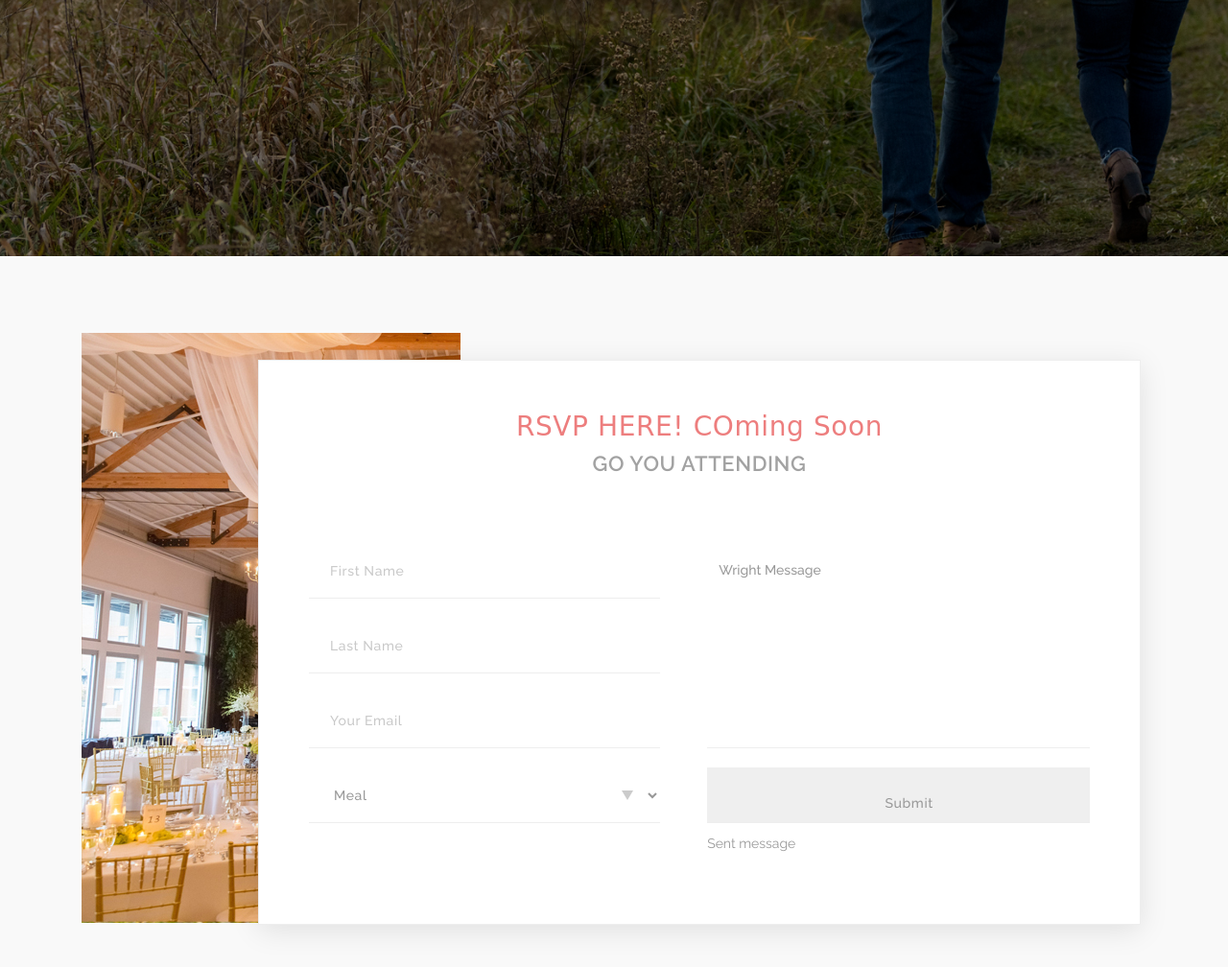
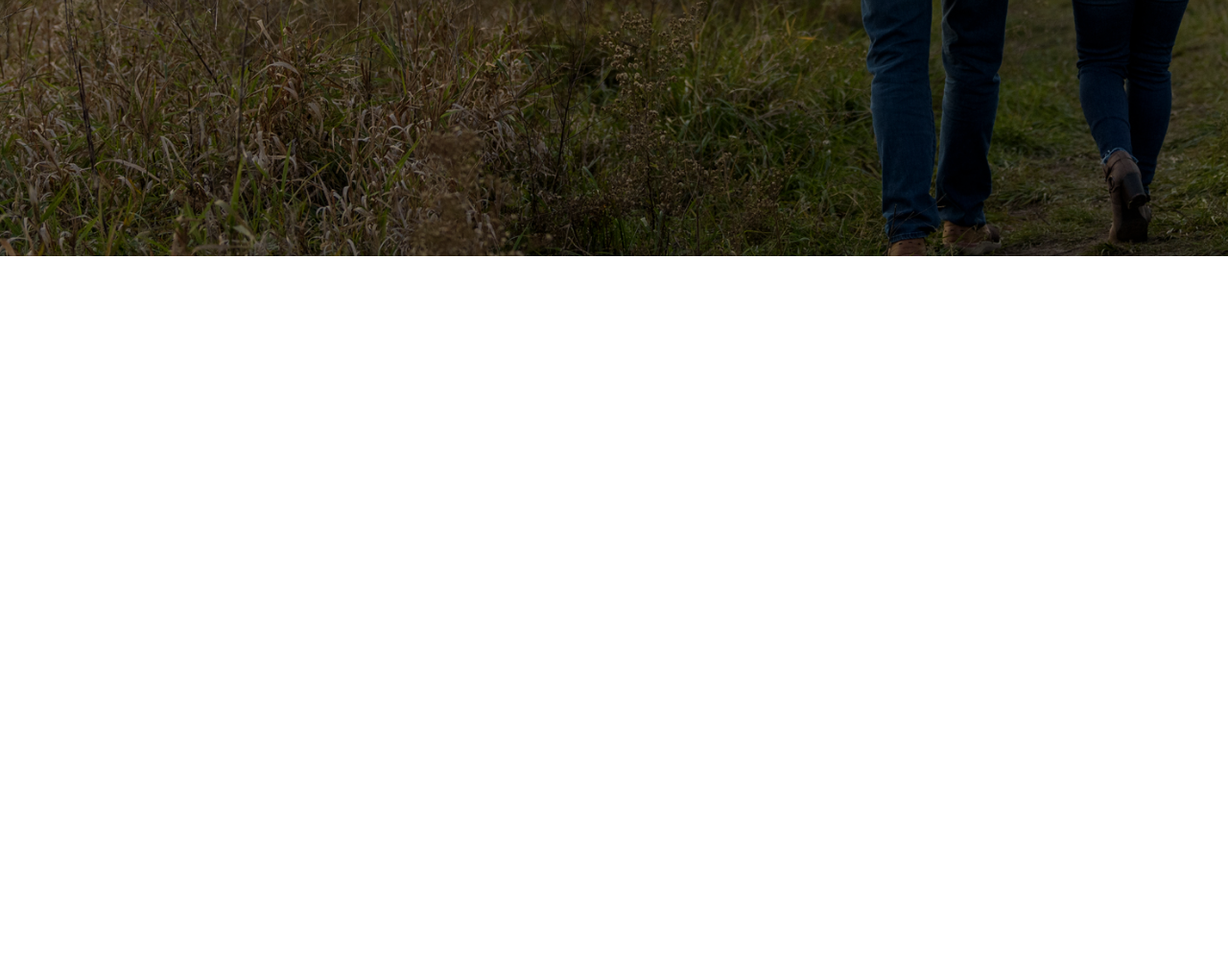
Before and after one commit to marconotpolo1/WeddingWebsite, a plain HTML site: page index.html in a window 1280 px wide. Shown: the part 6096-7104 px from the top of the page at 96% size. After the commit the page ends 6363 px from the top, so only its background shows below. Drawn offline with Linux system fonts and the light colour scheme; a web font is replaced by a local one.

Commit message:
fix problems with markup

```diff
--- a/index.html
+++ b/index.html
@@ -5,9 +5,6 @@
     <!-- Required meta tags -->
     <meta charset="utf-8">
     <meta name="description" content="" />
-    <meta name="keywords"
-    content="creative, portfolio, agency, template, theme, designed, html5, html, css3, responsive, onepage" />
-    <meta name="author" content="Set Private Limited" />
     <meta name="viewport" content="width=device-width, initial-scale=1, shrink-to-fit=no">
 
     <!--[if IE]><meta http-equiv='X-UA-Compatible' content='IE=edge,chrome=1'><![endif]-->
@@ -574,110 +571,6 @@
             </div>
         </footer>
         <!-- Footer Style End -->
-      <!DOCTYPE html>
-<html lang="en">
-
-
-
-
-<!-- Form Section Start -->
-<section id="registry" class="form-section bg-f9" method="post" >
-    <div class="container">
-        <div class="row">
-            <div class="col-md-10">
-                <div class="wd-guest-form-box">
-                        <div class="thumb-left">
-                            <img src="images/bg/form-1.jpg" alt="">
-                        </div>
-
-                        <!-- Title Start Start -->
-                        <div class="wd-guest-form">
-                                <div class="title-box">
-                                    <h4> RSVP HERE! COming Soon</h4>
-                                    <h3> Go you attending</h3>
-                                </div>
-
-
-                        <!-- Title End -->
-                        <!-- Form Section Start -->
-
-                                    <div class="left-site">
-                                        <form id="contactusform" action="contact-form.php" method="post">
-                                        <div class="form-group">
-                                                <input type="text" name="name" id="name" class="form-control" placeholder="First Name" required>
-                                        </div>
-
-
-                                        <div class="form-group">
-                                            <input type="text" name="lastname" id="lastname" class="form-control" placeholder="Last Name" required>
-                                        </div>
-
-
-                                        <div class="form-group">
-                                            <input type="email" name="email" id="email" class="form-control" placeholder="Your Email"  required>
-                                        </div>
-
-
-                                        <div class="form-group">
-                                            <select class="form-control" id="MealOption">
-                                              <option selected="" disabled="">Meal</option>
-                                              <option>Steak</option>
-                                              <option>Fish</option>
-                                              <option>Soup</option>
-                                            </select>
-                                        </div>
-                                    </div>
-                                        <div class="right-site">
-                                            <div class="form-group">
-                                                <div class="contact-textarea">
-                                                    <textarea class="form-control" rows="6" placeholder="Wright Message" id="message" name="message" required></textarea>
-                                                </div>
-                                            </div>
-                                            <div class="form-group">
-                                                    <input class="send-btn" type="submit" value="Submit"> Sent message </input>
-
-                                            </div>
-                                        </div>
-                                    </form>
-                              <!-- Form Section end -->
-                        </div>
-                </div>
-            </div>
-        </div>
-    </div>
-
-</section>
-        <!-- Form Section End -->
-
-
-
-
-    <!------------------------------------------
-    Main JavaScript
-    <------------------------------------------>
-    <script src="js/jquery-3.2.1.min.js"></script>
-    <script src="js/popper.min.js"></script>
-    <script src="js/bootstrap.min.js"></script>
-
-
-    <!-- Optional JavaScript -->
-    <script src="js/bootstrap-dropdownhover.min.js"></script>
-    <script src="js/bootstrap-slider.js"></script>
-    <script src="js/jquery.flexslider-min.js"></script>
-    <script src="js/slick.min.js"></script>
-    <script src="js/owl.carousel.min.js"></script>
-    <script src="js/css3-animate-it.js"></script>
-    <script src="js/magnific-popup.min.js"></script>
-    <script src="js/countdown.js"></script>
-    <script src="js/jquery.fancybox.js"></script>
-    <script src="js/player-min.js"></script>
-
-    <!-- Custom JavaScript -->
-    <script src="js/script.js"></script>
-
-</body>
-
-</html>
     </div>
     <!-- End Page Wrapper  -->
 
```
